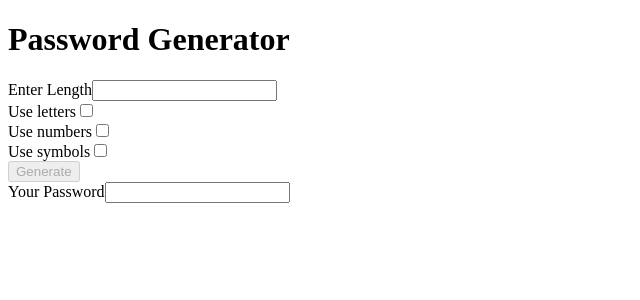
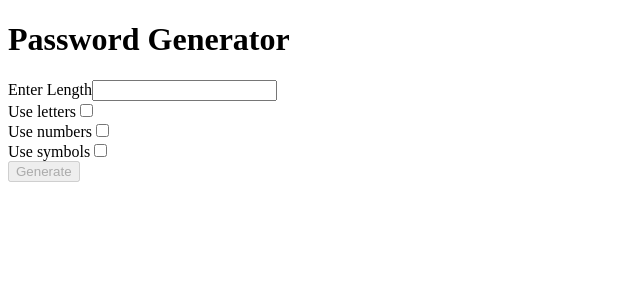
Before and after one commit to DavidMares22/pw, an Angular app: page / in a window 1280 px wide. Shown: the top 300 px of the page, without its empty margins (0-640 px from the left). Built offline with nearby package versions, Linux system fonts and the light colour scheme.

Commit message:
structural directive ngIf

```diff
--- a/src/app/app.component.html
+++ b/src/app/app.component.html
@@ -23,7 +23,7 @@
   <button [disabled]="!(passLength && ( includeLetters || includeNumbers || includeSymbols))" (click)="onButtonClick()">Generate</button>
 </div>
 
-<div>
+<div *ngIf="password">
   <label >Your Password</label>
   <input [value]="password" />
 </div>
```
